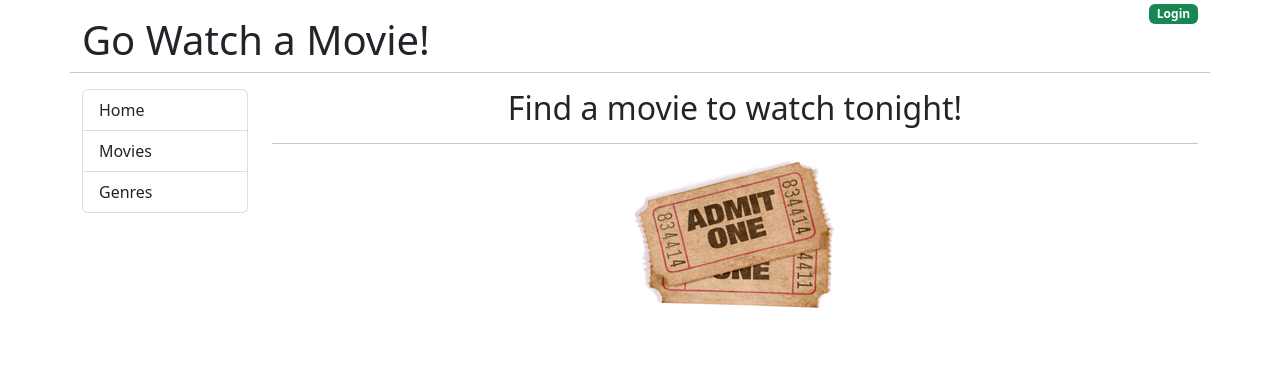
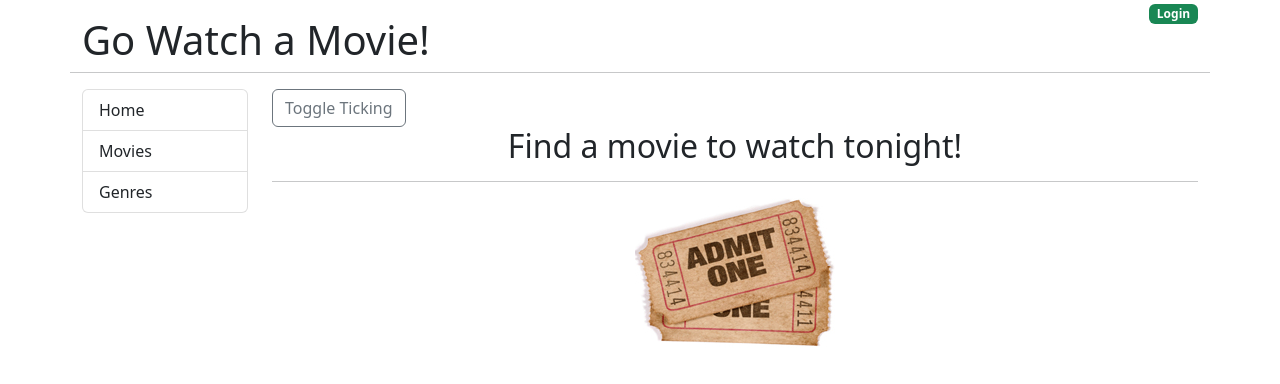
Before and after one commit to Junya-0220/go-movie-front-end, a React (Create React App) app: page / in a window 1280 px wide. Shown: the top 384 px of the page. Built offline with nearby package versions, Linux system fonts and the light colour scheme; no server answers.

Commit message:
refreshtokensを実装

```diff
--- a/src/App.js
+++ b/src/App.js
@@ -7,19 +7,34 @@ function App() {
   const [alertMessage, setAlertMessage] = useState("");
   const [alertClassName, setAlertClassName] = useState("d-none");
 
+  const [ticking, setTicking] = useState(false);
+  const [tickInterval, setTickInterval] = useState();
+
   const navigate = useNavigate();
 
   const logOut = () => {
-    setJwtToken("");
+    const requestOptions = {
+      method: "GET",
+      credentials: "include",
+    }
+
+    fetch(`/logout`, requestOptions)
+    .catch(error => {
+      console.log("error logging out", error);
+    })
+    .finally(() => {
+      setJwtToken("");
+    })
+
     navigate("/login");
-  };
+  }
 
   useEffect(() => {
     if (jwtToken === "") {
       const requestOptions = {
         method: "GET",
         credentials: "include",
-      };
+      }
 
       fetch(`/refresh`, requestOptions)
         .then((response) => response.json())
@@ -28,11 +43,31 @@ function App() {
             setJwtToken(data.access_token);
           }
         })
-        .catch((error) => {
+        .catch(error => {
           console.log("user is not logged in", error);
-        });
+        })
     }
-  }, [jwtToken]);
+  }, [jwtToken])
+
+  const toggleRefresh = () => {
+    console.log("clicked");
+
+    if (!ticking) {
+      console.log("turning on ticking");
+      let i  = setInterval(() => {
+        console.log("this will run every second");
+      }, 1000);
+      setTickInterval(i);
+      console.log("setting tick interval to", i);
+      setTicking(true);
+    } else {
+      console.log("turning off ticking");
+      console.log("turning off tickInterval", tickInterval);
+      setTickInterval(null);
+      clearInterval(tickInterval);
+      setTicking(false);
+    }
+  }
 
   return (
     <div className="container">
@@ -99,6 +134,7 @@ function App() {
           </nav>
         </div>
         <div className="col-md-10">
+          <a className="btn btn-outline-secondary" href="#!" onClick={toggleRefresh}>Toggle Ticking</a>
           <Alert message={alertMessage} className={alertClassName} />
           <Outlet
             context={{
```
Also changed, not shown: 1 other file (tests, documents, lock files or other folders).
